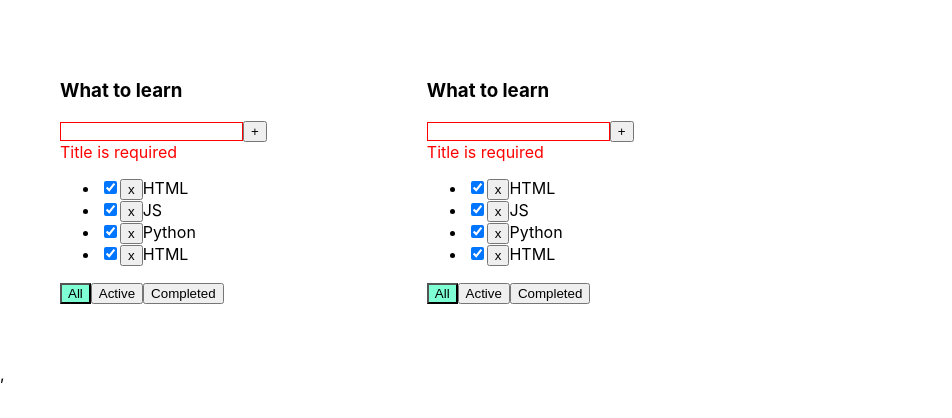
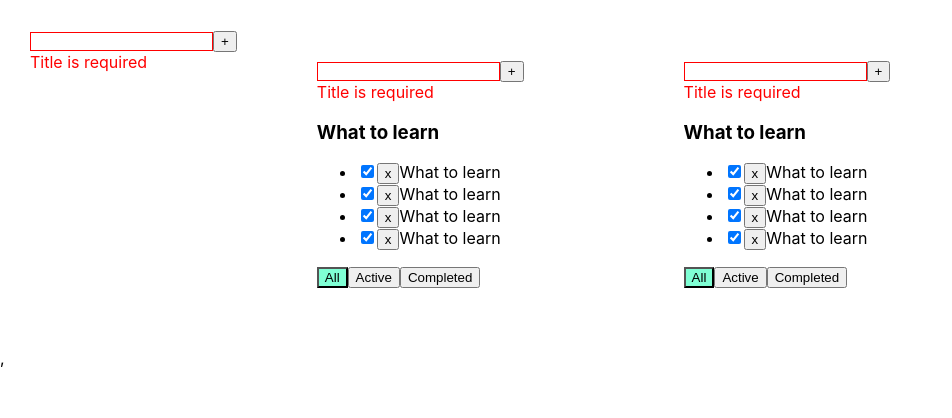
Before and after one commit to ubungmeister/todo-list, a React (Create React App) app: page / in a window 1280 px wide. Shown: the top 418 px of the page, without its empty margins (0-952 px from the left). Built offline with nearby package versions, Linux system fonts and the light colour scheme.

Commit message:
save - 5: Add Todolist, Edit Todolist name, Edit Task

```diff
--- a/package.json
+++ b/package.json
@@ -3,6 +3,10 @@
   "version": "0.1.0",
   "private": true,
   "dependencies": {
+    "@emotion/react": "^11.9.3",
+    "@emotion/styled": "^11.9.3",
+    "@mui/icons-material": "^5.8.4",
+    "@mui/material": "^5.9.1",
     "@testing-library/jest-dom": "^4.2.4",
     "@testing-library/react": "^9.3.2",
     "@testing-library/user-event": "^7.1.2",
--- a/src/App.tsx
+++ b/src/App.tsx
@@ -2,6 +2,7 @@ import React, {useState} from 'react';
 import './App.css';
 import {Todolist} from "./Todolist";
 import {v1} from "uuid";
+import {AddItemForm} from "./components/AddItemForm";
 
 export type FilterValuetype = 'All' | 'Active' | 'Completed'
 type TodoListType = {
@@ -34,13 +35,6 @@ function App() {
     })
 
 
-    // let [tasks1, setTask1] = useState( [
-    //     {id: v1(), title: 'HTML&CSS', isDone: true},
-    //     {id: v1(), title: 'JS', isDone: true},
-    //     {id: v1(), title: 'ReactJS', isDone: false},
-    //     {id: v1(), title: 'Python', isDone: false}
-    // ])
-    // let[checkBox, setCheckBox] = useState(false)
 
     const checkBoxChanger =(todoListID:string, taskId:string, value:boolean)=>{
         // setTask1(tasks1.map(el=>el.id === taskId ? {...el, isDone:value}: el))
@@ -53,8 +47,6 @@ function App() {
     }
     // pridame tasku
     const addTask =(todoListID:string,  title:string)=>{
-
-
         let newTask = {
             id: v1(),
             title:title,
@@ -69,12 +61,29 @@ function App() {
     const changeFilter =(todoListID:string ,value:FilterValuetype)=> {
             setTodoList(todoList.map((e)=>e.id===todoListID? {...e, filter:value}: e))
     }
-
-
+    //pridame dalsi TodoList + novou taksku, bez ktere bby neslo Todolist zmapovat
+    const addTodoList = (title:string) => {
+        const newID = v1()
+      const newTodoList:TodoListType = {
+                id:newID,
+              title: title,
+              filter:'All'}
+        setTodoList([newTodoList ,...todoList])
+        setTask1({...tasks1, [newID]:[{id:v1(), title:'HTML', isDone:true}]})
+    }
+    // editace nazvu Todolist
+    const editTodoList =(todoListID:string, newTitle:string)=>{
+            setTodoList(todoList.map(el=>el.id ===todoListID? {...el,title:newTitle}:el))
+    }
+    //editace obsahu jednotlive tasky
+    const editTask = (todoListID:string,taskID:string, tasktitle:string)=>{
+        setTask1({...tasks1, [todoListID]:tasks1[todoListID].map(el=>el.id===taskID?{...el,title:tasktitle}:el)})
+    }
 
     return (
         <div className="App">
 
+            <AddItemForm callBack={addTodoList}/>
 
             {todoList.map((el)=>{
                 let filteredTask = tasks1[el.id]
@@ -96,6 +105,8 @@ function App() {
                         changeFilter ={changeFilter}
                         addTask={addTask}
                         filterValue={el.filter}
+                        editTodoList={editTodoList}
+                        editTask={editTask}
                     />
                 )
             })}
--- a/src/Todolist.tsx
+++ b/src/Todolist.tsx
@@ -2,16 +2,20 @@ import React, {ChangeEvent, useState, KeyboardEvent} from "react";
 import {FilterValuetype} from "./App";
 import s from "./TodoList.module.css";
 import {CheckBox} from "./components/CheckBox";
+import {AddItemForm} from "./components/AddItemForm";
+import {EditableSpan} from "./components/EditableSpan";
+
 type TodolistPropsType = {
     todoListID: string
-    title?: string
+    title: string
     tasks: Array<TasksPropsType>
     revomeTask: (todoListID:string,taskID: string) => void
     changeFilter: (todoListID:string,value: FilterValuetype) => void
     addTask: (todoListID:string,title: string) => void
     checkBoxChanger:(todoListID:string,id:string, value:boolean)=>void
     filterValue: FilterValuetype
-
+    editTodoList:(todoListID:string,newTitle: string) => void
+    editTask:(todoListID:string,taskID:string, tasktitle:string)=>void
 
 }
 type TasksPropsType = {
@@ -21,28 +25,6 @@ type TasksPropsType = {
 }
 export const Todolist = (props: TodolistPropsType) => {
 
-
-    const [newTaskTitle, setNewTaskTitle] = useState('')
-    const [error, setError] = useState<string | null>('Title is required')
-
-    const onChangeInputHandler = (event: ChangeEvent<HTMLInputElement>) => {
-        setNewTaskTitle(event.currentTarget.value)
-        setError(null)
-    }
-    // predavame pres Button novou tasku newTaskTitle
-    const onButtonInputHandler = () => {
-            if(newTaskTitle.trim()!==''){
-                props.addTask(props.todoListID,newTaskTitle.trim())
-                setNewTaskTitle('')
-                setError('Title is required')
-            }
-    }
-    //press Enter
-    const onKeyPressHandler = (event:KeyboardEvent<HTMLInputElement>) => {
-        if(event.key === 'Enter'){
-            onButtonInputHandler()
-        }
-    }
     /// filtr
     const ChangeFilterHandler = (todoListID:string, change:FilterValuetype) => {
         props.changeFilter(props.todoListID,change)
@@ -52,22 +34,38 @@ export const Todolist = (props: TodolistPropsType) => {
         props.revomeTask(props.todoListID, element)
     }
 
+    // changeBox prepinac
     const checkBoxHandler = (todoListID:string,el:string, eventValue:boolean )=> {
         props.checkBoxChanger(props.todoListID, el, eventValue)
     }
+    // pridame novou Tasku
+    const addTaskHandler =(title:string)=>{
+        props.addTask(props.todoListID, title)
+    }
+    // zmena nazvu Tasky
+    const editTodoListHandler =(newTitle:string)=>{
+        props.editTodoList(props.todoListID, newTitle)
+    }
+    const editTaskHandler =(taskID:string, taskTitle:string)=>{
+       props.editTask(props.todoListID,taskID,taskTitle)
+    }
+
 
     return (
         <div className="App">
             <div>
-                <h3>{props.title}</h3>
-                <div>
-                    <input className={error ? s.error: ''}  value={newTaskTitle} onChange={onChangeInputHandler} onKeyDown={onKeyPressHandler}
-                    />
-                    <button onClick={onButtonInputHandler}>+</button>
-                    {error && <div className={s.errorMessage}>{error}</div>}
-                    {/*druha moznost jak lze zapsat bez state*/}
-                    {/*{newTaskTitle === ''?<div className={s.errorMessage}> Title is required</div> : <div></div>}*/}
-                </div>
+                <AddItemForm callBack={addTaskHandler}/>
+                <h3><EditableSpan title={props.title} callBack={editTodoListHandler}/></h3>
+
+                {/*<div>*/}
+                {/*    <input className={error ? s.error: ''}*/}
+                {/*           value={newTaskTitle}*/}
+                {/*           onChange={onChangeInputHandler}*/}
+                {/*           onKeyDown={onKeyPressHandler}*/}
+                {/*    />*/}
+                {/*    <button onClick={onButtonInputHandler}>+</button>*/}
+                {/*    {error && <div className={s.errorMessage}>{error}</div>}*/}
+                {/*</div>*/}
                 <ul>
                     {props.tasks.map((el, index) => {
                         return (
@@ -77,7 +75,9 @@ export const Todolist = (props: TodolistPropsType) => {
                                 {/*       onChange={(event)=> {checkBoxHandler(el.id, event.currentTarget.checked)*/}
                                 {/*       }}/>*/}
                                 <button onClick={()=>removeTaskHandler(props.todoListID, el.id)}>x</button>
-                                <span>{el.title}</span>
+                                <span>
+                                    <EditableSpan title={props.title} callBack={(changeTitle)=>{editTaskHandler(el.id,changeTitle)}}/>
+                                </span>
                             </li>
                         )
                     })}
--- /dev/null
+++ b/src/components/AddItemForm.tsx
@@ -0,0 +1,40 @@
+import React, {ChangeEvent, KeyboardEvent, useState} from 'react';
+import s from "../TodoList.module.css";
+
+
+type AddItemFormType ={
+    callBack:(title: string)=>void
+}
+
+export const AddItemForm = (props:AddItemFormType) => {
+    const [newTaskTitle, setNewTaskTitle] = useState('')
+    const [error, setError] = useState<string | null>('Title is required')
+    const onChangeInputHandler = (event: ChangeEvent<HTMLInputElement>) => {
+        setNewTaskTitle(event.currentTarget.value)
+        setError(null)
+    }
+    const onKeyPressHandler = (event:KeyboardEvent<HTMLInputElement>) => {
+        if(event.key === 'Enter'){
+            onButtonInputHandler()
+        }
+    }
+    // predavame pres Button novou tasku newTaskTitle
+    const onButtonInputHandler = () => {
+        if(newTaskTitle.trim()!==''){
+            props.callBack(newTaskTitle.trim())
+            setNewTaskTitle('')
+            setError('Title is required')
+        }
+    }
+    return (
+        <div>
+            <input className={error ? s.error: ''}
+                   value={newTaskTitle}
+                   onChange={onChangeInputHandler}
+                   onKeyDown={onKeyPressHandler}
+            />
+            <button onClick={onButtonInputHandler}>+</button>
+            {error && <div className={s.errorMessage}>{error}</div>}
+        </div>
+    );
+};
--- /dev/null
+++ b/src/components/EditableSpan.tsx
@@ -0,0 +1,40 @@
+import React, {ChangeEvent, useState} from 'react';
+
+type EditableSpanType={
+    title:string
+    callBack:(changeTitle:string)=>void
+}
+
+export const EditableSpan = (props:EditableSpanType) => {
+    const [error, setError] = useState<string | null>(null)
+    const[edit,setEdit]=useState(false)
+
+    const EditTrueHandler = () => {
+      setEdit(!edit)
+    }
+    const [newTitle, setNewTitle] = useState(props.title)
+    const onChangeInputHandler = (event: ChangeEvent<HTMLInputElement>) => {
+        setNewTitle(event.currentTarget.value)
+    }
+
+    const addTitle = () => {
+        let changeTitle = newTitle;
+        if (changeTitle !== "") {
+            props.callBack(changeTitle);
+            setNewTitle("");
+        } else {
+            setError("Title is required");
+        }
+    }
+    return (
+            edit
+                ?<input
+                    onBlur={EditTrueHandler}
+                    autoFocus
+                    value={newTitle}
+                    onChange={onChangeInputHandler}
+                /> :
+                <span onDoubleClick={EditTrueHandler}>{newTitle}</span>
+
+    );
+};
```
Also changed, not shown: 1 other file (tests, documents, lock files or other folders).
